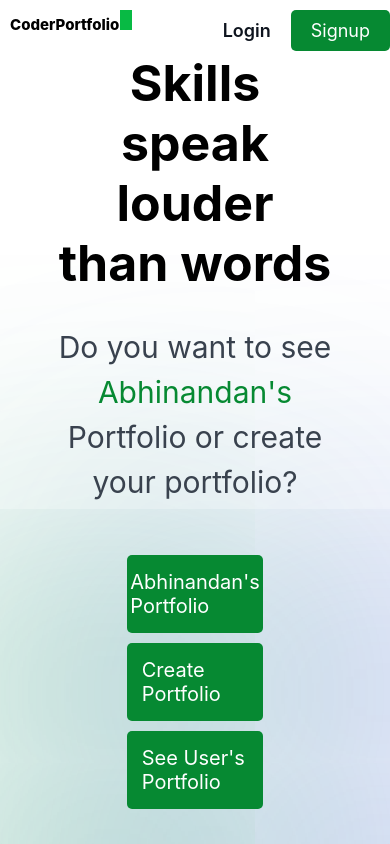
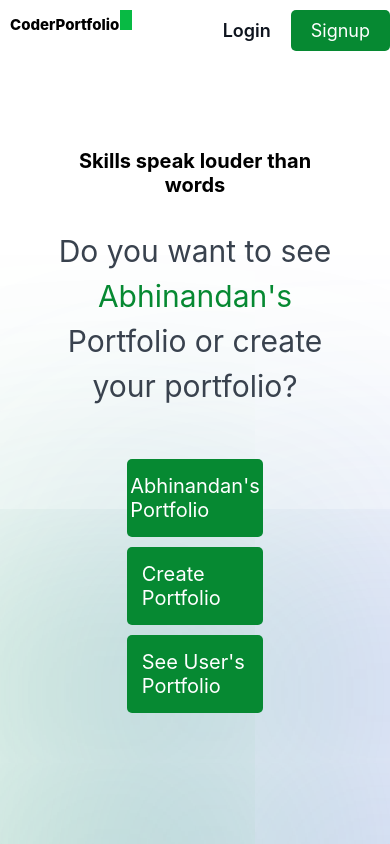
Before and after one commit to abhinandanmishra1/coders-portfolio, a React (Create React App) app in the folder client/: page / in a window 390 px wide. Built offline with nearby package versions, Linux system fonts and the light colour scheme; a web font is replaced by a local one.

Commit message:
feat: add responsiveness

```diff
--- a/client/src/styles/home.scss
+++ b/client/src/styles/home.scss
@@ -17,6 +17,12 @@
         @include tablet {
             h1 {
                 font-size: 5rem;
+            }
+        }
+
+        @include mobile {
+            h1 {
+                font-size: 2rem;
             }
         }
     }
```
